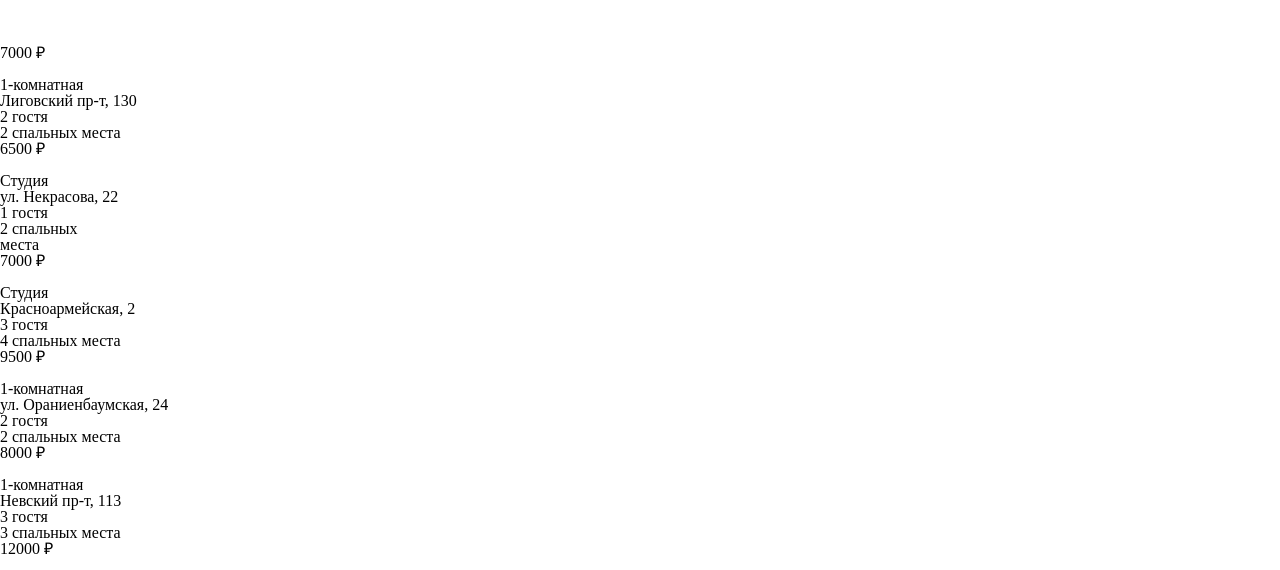
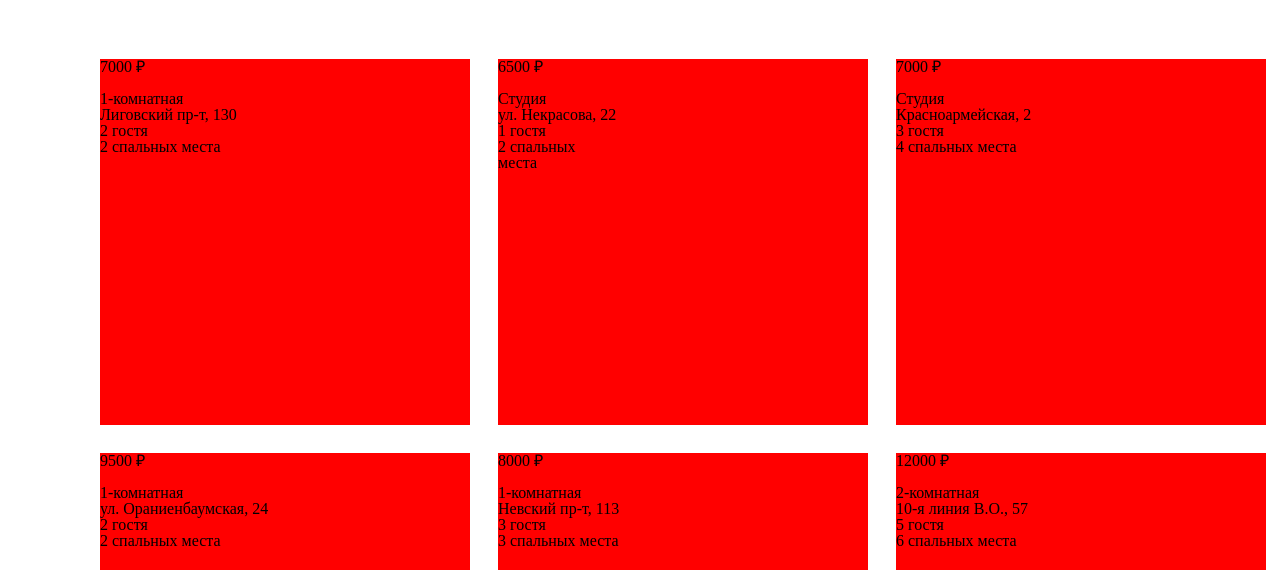
Before and after one commit to windn19/site, a plain HTML site: page index.html in a window 1280 px wide. Shown: the part 169-739 px from the top of the page. Drawn offline with Linux system fonts and the light colour scheme; files whose address does not match are found by name.

Commit message:
12 сентября

```diff
--- a/css/styles.css
+++ b/css/styles.css
@@ -21,9 +21,6 @@ body {
     display: block;
     background-image: url(image/logo-svg.png);
 }
-.logo:hover {
-    opacity: 0.4;
-}
 .main-menu li a {
     font-family: Roboto, sans-serif;
     font-size: 18px;
@@ -31,6 +28,9 @@ body {
     color: #ffffff;
     font-weight: 500;
     text-decoration: None;
+}
+.main-menu li a:hover {
+    opacity: 0.4;
 }
 .main-menu li:not(:first-child) {
     margin-top: 28px;
@@ -75,7 +75,7 @@ body {
     color: #2a2a2a;
     background-color: #ffffff;
 }
-.flat h2 {
+.flat-first h2 {
     font-size: 32px;
     line-height: 48px;
     color: #2a2a2a;
@@ -84,6 +84,22 @@ body {
     text-align: center;
     margin: 38px 0 48px 0;
 }
+.flats {
+    margin: 0 100px;
+}
+.flats .flat {
+    float: left;
+    width: 370px;
+    height: 366px;
+    background-color: red;
+    margin: 14px;
+}
+.flats .flat:nth-child(3n+1) {
+    margin-left: 0;
+}
+.flats .flat:nth-child(3n+3) {
+    margin-right: 0;
+}
 .clearfix {
     clear: both;
 }
--- a/index.html
+++ b/index.html
@@ -28,8 +28,8 @@
         </div>
     </header>
     <section class="wrapper-flats">
-        <div class="flats">
-            <header class="flat">
+        <div class="flats-first">
+            <header class="flat-first">
                 <h2>Наши квартиры</h2>
             </header>
             <ul class="flats">
```
